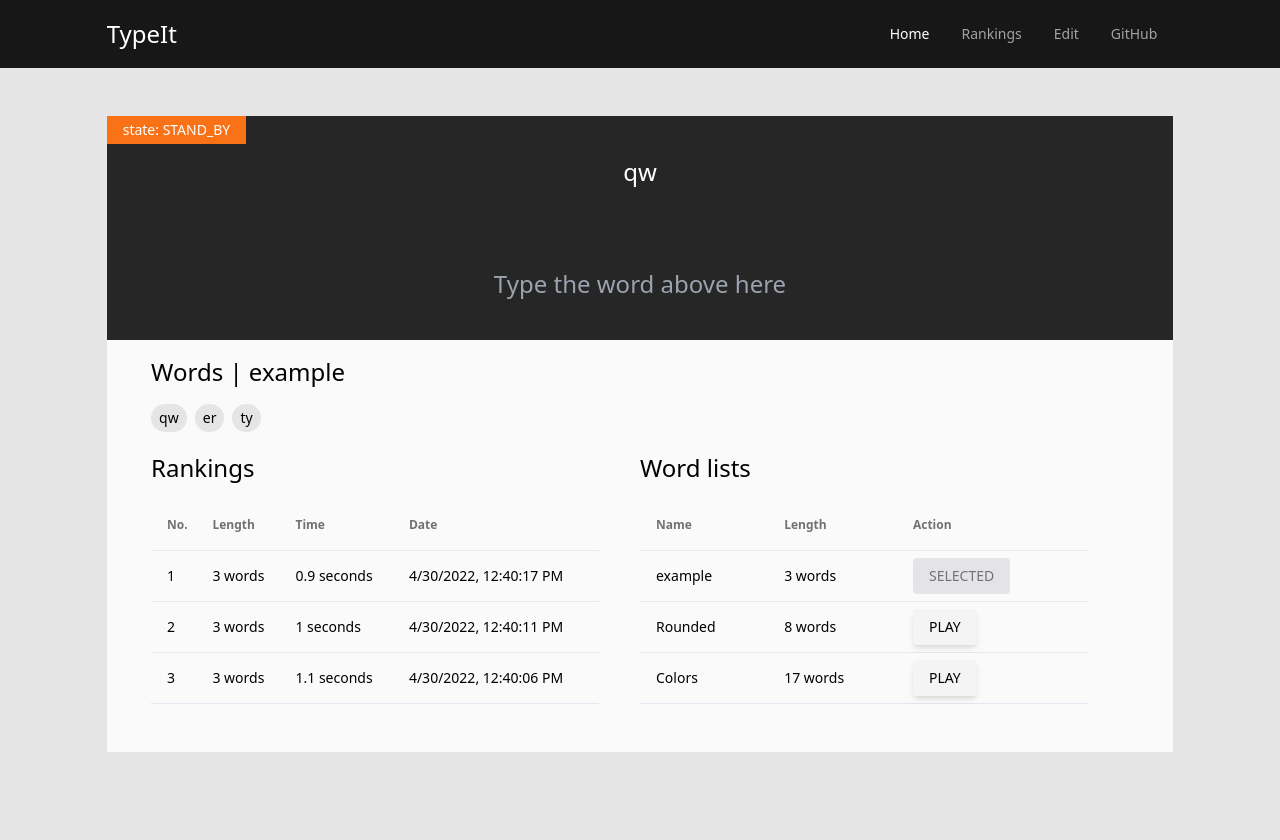
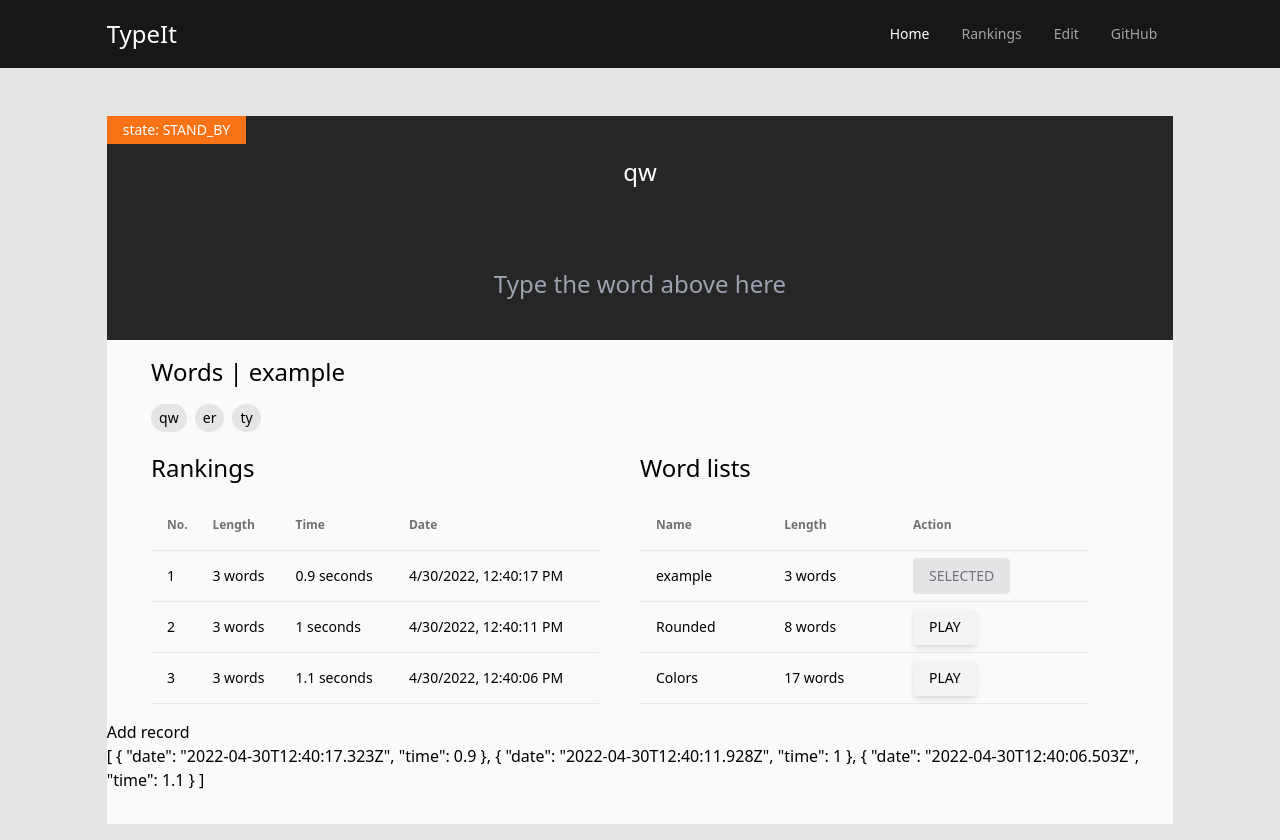
Before and after one commit to Ryu432DHU/typeit-vue3, a Vue app: page / in a window 1280 px wide. Before the commit the page ends 800 px from the top, so only its background shows below. Built offline with nearby package versions, Linux system fonts and the light colour scheme.

Commit message:
Save time records into LocalStorage

```diff
--- a/src/App.vue
+++ b/src/App.vue
@@ -4,7 +4,30 @@
 </template>
 
 <script setup>
+import { ref, reactive, onMounted, provide, watch } from 'vue';
 import TiNavBar from './components/atoms/TiNavBar.vue';
+import fetchWordLists from './store/wordLists.js'
 
-console.log(process.env.NODE_ENV)
+let wordLists = reactive(fetchWordLists())
+const addTimeRecord = (wordListName, newRecord) => {
+  const index = wordLists.findIndex(wordList =>wordList.name === wordListName)
+  if(index >= 0){
+    wordLists[index].records.push(newRecord)
+  }
+}
+
+provide("providedWordLists", wordLists)
+provide("addTimeRecord", addTimeRecord)
+
+
+onMounted(() => {
+  const savedWordLists = localStorage.getItem("wordLists")
+  if(savedWordLists){
+    Object.assign(wordLists, JSON.parse(savedWordLists))
+  }
+
+  watch(wordLists, () => {
+      localStorage.setItem("wordLists", JSON.stringify(wordLists))
+    })
+})
 </script>
--- a/src/components/atoms/TiNavBar.vue
+++ b/src/components/atoms/TiNavBar.vue
@@ -17,24 +17,16 @@
 </template>
 
 <script setup>
-import { computed, watch } from 'vue';
+import { computed } from 'vue';
 import { useRouter } from 'vue-router'
 
 const router = useRouter()
 
 const routes = [
-  {
-    path: "/", text: "Home"
-  },
-  {
-    path: "/rankings", text: "Rankings"
-  },
-  {
-    path: "/edit", text: "Edit"
-  },
+  { path: "/", text: "Home" },
+  { path: "/rankings", text: "Rankings" },
+  { path: "/edit", text: "Edit" },
 ]
 
 const linkColors = computed(() => routes.map(route => route.path === router.currentRoute.value.path ? 'text-white' : 'text-neutral-400'))
-
-watch(router.currentRoute, () => console.log(router.currentRoute.value))
 </script>
--- a/src/pages/Home.vue
+++ b/src/pages/Home.vue
@@ -21,12 +21,14 @@
           </div>
         </div>
       </div>
+      <button @click="addTimeRecord('example', { date: new Date(), time: 0.1})">Add record</button>
+      <p>{{ wordList.records }}</p>
     </div>
   </ti-sheet>
 </template>
 
 <script setup>
-import { ref, reactive, computed, watch, nextTick } from 'vue'
+import { ref, reactive, computed, watch, nextTick, inject } from 'vue'
 import TiWordChipList from '../components/organisms/TiWordChipList.vue';
 import TiSheet from '../components/atoms/TiSheet.vue'
 import TiWordDisplay from '../components/atoms/TiWordDisplay.vue'
@@ -36,8 +38,16 @@ import TiTimeRecorder from '../utils/TiTimeRecorder';
 import TiRankingList from '../components/organisms/TiRankingList.vue';
 import { useWordLists } from '../pages/composables/useWordLists.js';
 
+const addTimeRecord = inject("addTimeRecord")
 
-const { wordLists, wordList, wordListName } = useWordLists()
+// const { wordLists, wordList, wordListName } = useWordLists()
+const wordListName = ref("example")
+const wordLists = inject("providedWordLists")
+const wordList = computed(() => {
+  const wordList = wordLists.filter(wordList => wordList.name === wordListName.value)
+  if(wordList.length === 0 || wordList === undefined) return new Error("The word list you selected is empty or not existing")
+  return wordList[0]
+})
 const selectWordListName = newWordListName => {
   wordListName.value = newWordListName
   currentWordIndex.value = 0
@@ -72,7 +82,7 @@ watch(wordInputFieldValue, () => {
     if(gameState.value === "PLAYING"){
       gameState.value = "FINISHED"
       timeRecorder.stop()
-      wordList.value.records.push({ date: new Date(), time: timeRecorder.getRoundedTime()})
+      addTimeRecord(wordListName.value, { date: new Date(), time: timeRecorder.getRoundedTime()})
     }
   }
 })
```
